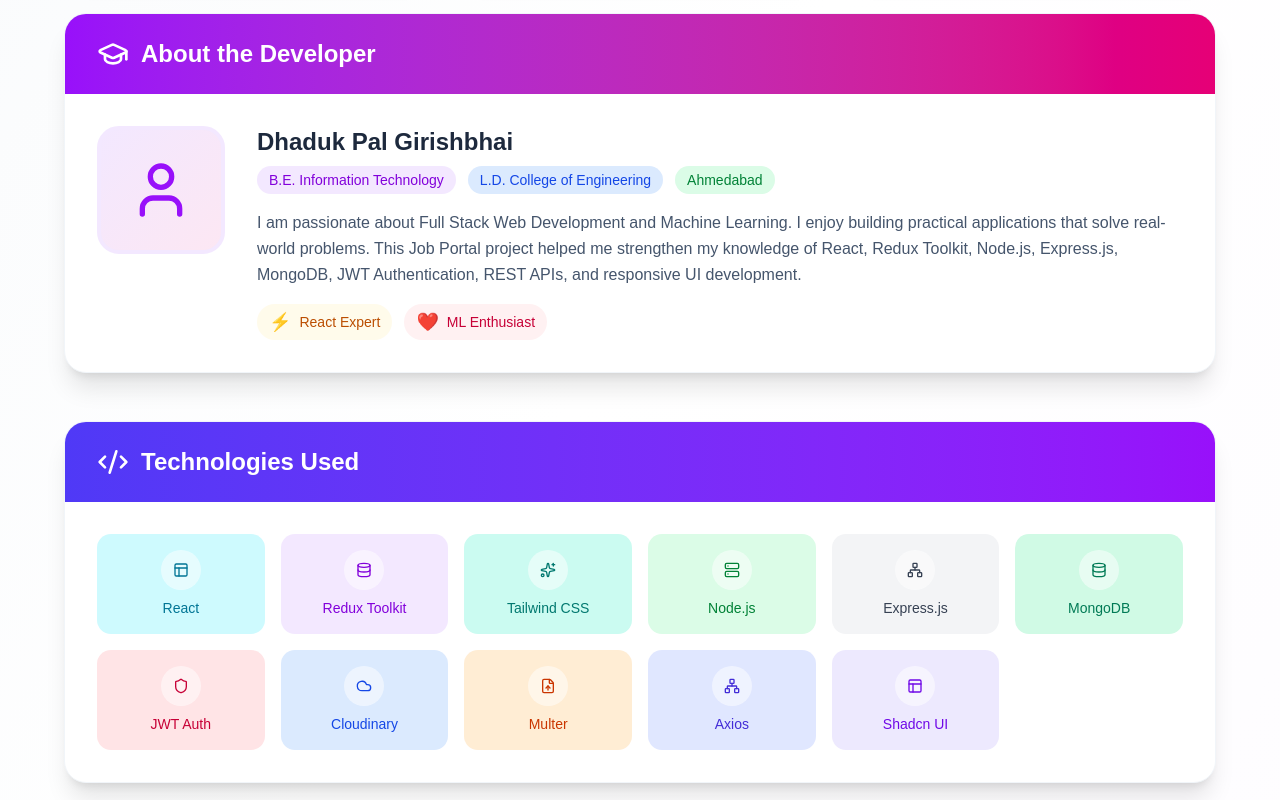
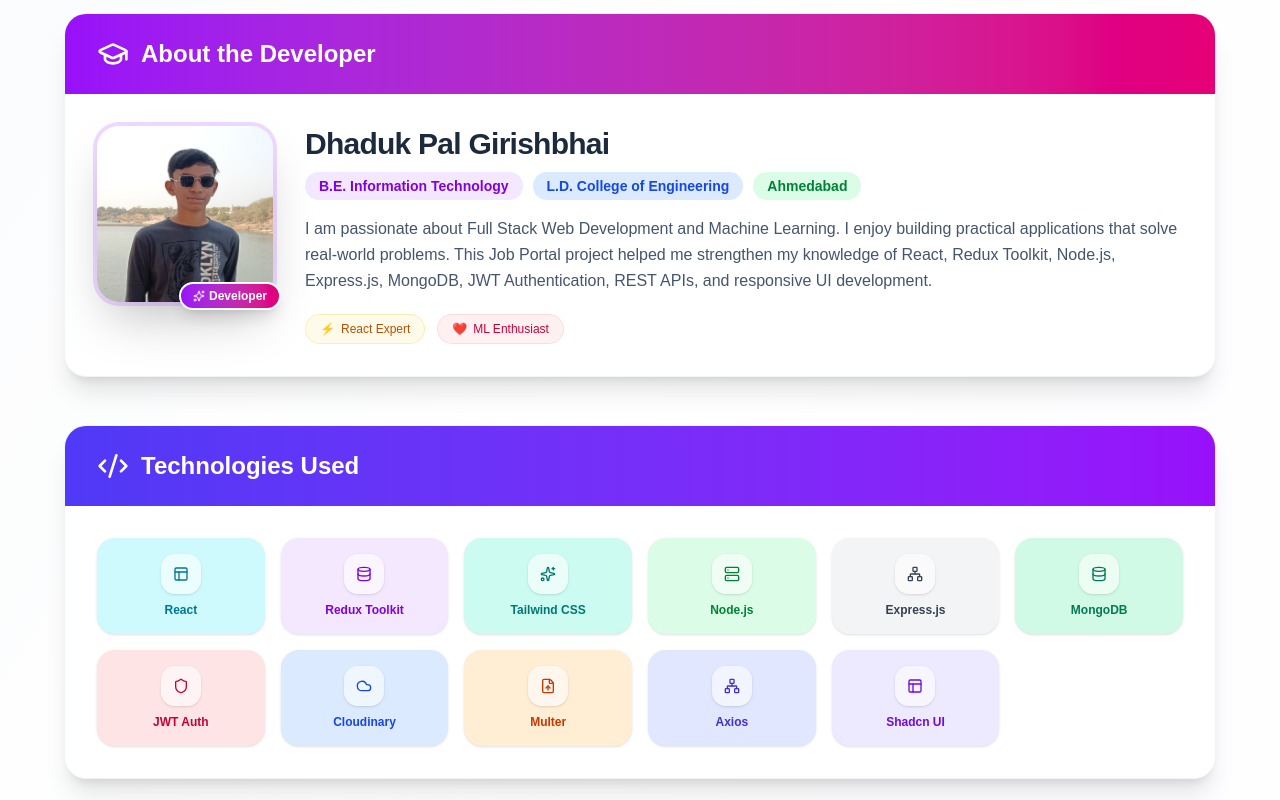
Before and after one commit to paldhaduk7-png/Job-Portal, a React app in the folder frontend/: page /about in a window 1280 px wide. Shown: the part 760-1560 px from the top of the page. Built offline with nearby package versions, Linux system fonts and the light colour scheme; no server answers; the HTML template or start-up script is replaced by a standard one.

Commit message:
Add guest job preview with login barrier

```diff
--- a/frontend/src/about/About.jsx
+++ b/frontend/src/about/About.jsx
@@ -1,4 +1,4 @@
-import React from "react";
+import React, { useState } from "react";
 import {
   Briefcase,
   GraduationCap,
@@ -14,12 +14,13 @@
   Cloud,
   FileUp,
   Network,
-  Smartphone,
 } from "lucide-react";
-
 import { FaGithub, FaLinkedin } from "react-icons/fa";
+import developerPhoto from "@/assets/developer.jpg";
 
 const About = () => {
+  const [imgError, setImgError] = useState(false);
+
   const technologies = [
     { name: "React", icon: <Layout className="w-4 h-4" />, color: "bg-cyan-100 text-cyan-700" },
     { name: "Redux Toolkit", icon: <Database className="w-4 h-4" />, color: "bg-purple-100 text-purple-700" },
@@ -101,7 +102,7 @@
           </div>
         </div>
 
-        {/* Developer Section - Modern Profile Card */}
+        {/* Developer Section - Modern Profile Card with Real Photo */}
         <div className="bg-white rounded-3xl shadow-xl border border-slate-100 overflow-hidden mb-12">
           <div className="bg-gradient-to-r from-purple-600 to-pink-600 px-8 py-6">
             <div className="flex items-center gap-3">
@@ -110,38 +111,61 @@
             </div>
           </div>
           <div className="p-8">
-            <div className="flex flex-col md:flex-row gap-8 items-start">
+            <div className="flex flex-col md:flex-row gap-8 items-center md:items-start">
+
+              {/* Profile Image with Gradient Frame */}
               <div className="flex-shrink-0">
-                <div className="w-32 h-32 bg-gradient-to-br from-purple-100 to-pink-100 rounded-3xl flex items-center justify-center border-4 border-purple-100">
-                  <User className="w-16 h-16 text-purple-600" />
+                <div className="relative group">
+                  <div className="w-36 h-36 sm:w-44 sm:h-44 rounded-3xl overflow-hidden ring-4 ring-purple-500/20 shadow-2xl group-hover:shadow-purple-500/30 transition-all duration-300 group-hover:scale-[1.02] bg-gradient-to-br from-purple-100 to-pink-100">
+                    {!imgError ? (
+                      <img
+                        src={developerPhoto}
+                        alt="Dhaduk Pal Girishbhai"
+                        onError={() => setImgError(true)}
+                        className="w-full h-full object-cover object-top transition-transform duration-500 group-hover:scale-105"
+                      />
+                    ) : (
+                      <div className="w-full h-full flex items-center justify-center">
+                        <User className="w-20 h-20 text-purple-600" />
+                      </div>
+                    )}
+                  </div>
+                  <div className="absolute -bottom-2 -right-2 bg-gradient-to-r from-purple-600 to-pink-600 text-white text-xs font-bold px-3 py-1 rounded-full shadow-lg border-2 border-white flex items-center gap-1">
+                    <Sparkles className="w-3 h-3" />
+                    <span>Developer</span>
+                  </div>
                 </div>
               </div>
-              <div className="flex-1">
-                <h3 className="text-2xl font-bold text-slate-800">Dhaduk Pal Girishbhai</h3>
-                <div className="flex flex-wrap items-center gap-3 mt-2">
-                  <span className="px-3 py-1 bg-purple-100 text-purple-700 rounded-full text-sm font-medium">
+
+              {/* Developer Details */}
+              <div className="flex-1 text-center md:text-left">
+                <h3 className="text-2xl sm:text-3xl font-extrabold text-slate-800 tracking-tight">
+                  Dhaduk Pal Girishbhai
+                </h3>
+                <div className="flex flex-wrap items-center justify-center md:justify-start gap-2.5 mt-2.5">
+                  <span className="px-3.5 py-1 bg-purple-100 text-purple-700 rounded-full text-xs sm:text-sm font-semibold">
                     B.E. Information Technology
                   </span>
-                  <span className="px-3 py-1 bg-blue-100 text-blue-700 rounded-full text-sm font-medium">
+                  <span className="px-3.5 py-1 bg-blue-100 text-blue-700 rounded-full text-xs sm:text-sm font-semibold">
                     L.D. College of Engineering
                   </span>
-                  <span className="px-3 py-1 bg-green-100 text-green-700 rounded-full text-sm font-medium">
+                  <span className="px-3.5 py-1 bg-green-100 text-green-700 rounded-full text-xs sm:text-sm font-semibold">
                     Ahmedabad
                   </span>
                 </div>
-                <p className="text-slate-600 leading-relaxed mt-4">
+                <p className="text-slate-600 leading-relaxed mt-4 text-sm sm:text-base">
                   I am passionate about Full Stack Web Development and Machine Learning.
                   I enjoy building practical applications that solve real-world
                   problems. This Job Portal project helped me strengthen my knowledge of
                   React, Redux Toolkit, Node.js, Express.js, MongoDB, JWT
                   Authentication, REST APIs, and responsive UI development.
                 </p>
-                <div className="flex flex-wrap gap-3 mt-4">
-                  <span className="inline-flex items-center gap-2 px-3 py-1 bg-amber-50 text-amber-700 rounded-full text-sm">
-                    <span className="text-lg">⚡</span> React Expert
+                <div className="flex flex-wrap items-center justify-center md:justify-start gap-3 mt-5">
+                  <span className="inline-flex items-center gap-1.5 px-3.5 py-1.5 bg-amber-50 text-amber-700 border border-amber-200/60 rounded-full text-xs font-medium">
+                    <span>⚡</span> React Expert
                   </span>
-                  <span className="inline-flex items-center gap-2 px-3 py-1 bg-rose-50 text-rose-700 rounded-full text-sm">
-                    <span className="text-lg">❤️</span> ML Enthusiast
+                  <span className="inline-flex items-center gap-1.5 px-3.5 py-1.5 bg-rose-50 text-rose-700 border border-rose-200/60 rounded-full text-xs font-medium">
+                    <span>❤️</span> ML Enthusiast
                   </span>
                 </div>
               </div>
@@ -158,16 +182,16 @@
             </div>
           </div>
           <div className="p-8">
-            <div className="grid grid-cols-2 md:grid-cols-4 lg:grid-cols-6 gap-4">
+            <div className="grid grid-cols-2 sm:grid-cols-3 md:grid-cols-4 lg:grid-cols-6 gap-4">
               {technologies.map((tech) => (
                 <div
                   key={tech.name}
-                  className={`${tech.color} rounded-xl p-4 flex flex-col items-center gap-2 transition-transform hover:scale-105 cursor-default`}
+                  className={`${tech.color} rounded-2xl p-4 flex flex-col items-center gap-2 transition-transform hover:scale-105 cursor-default shadow-sm`}
                 >
-                  <div className="w-10 h-10 bg-white/50 rounded-full flex items-center justify-center">
+                  <div className="w-10 h-10 bg-white/60 rounded-xl flex items-center justify-center shadow-sm">
                     {tech.icon}
                   </div>
-                  <span className="text-sm font-medium text-center">{tech.name}</span>
+                  <span className="text-xs font-semibold text-center">{tech.name}</span>
                 </div>
               ))}
             </div>
@@ -185,7 +209,7 @@
                 href="mailto:paldhaduk7@gmail.com"
                 className="group flex flex-col items-center p-6 rounded-2xl bg-gradient-to-br from-red-50 to-red-100/50 hover:from-red-100 hover:to-red-200/50 transition-all duration-300 border-2 border-transparent hover:border-red-200"
               >
-                <div className="w-16 h-16 bg-gradient-to-br from-red-500 to-rose-500 rounded-2xl flex items-center justify-center mb-4 group-hover:scale-110 transition-transform">
+                <div className="w-16 h-16 bg-gradient-to-br from-red-500 to-rose-500 rounded-2xl flex items-center justify-center mb-4 group-hover:scale-110 transition-transform shadow-lg shadow-red-500/20">
                   <Mail className="w-8 h-8 text-white" />
                 </div>
                 <h3 className="font-semibold text-slate-800">Email</h3>
@@ -199,8 +223,8 @@
                 rel="noreferrer"
                 className="group flex flex-col items-center p-6 rounded-2xl bg-gradient-to-br from-slate-100 to-slate-200/50 hover:from-slate-200 hover:to-slate-300/50 transition-all duration-300 border-2 border-transparent hover:border-slate-300"
               >
-                <div className="w-16 h-16 bg-gradient-to-br from-slate-700 to-slate-900 rounded-2xl flex items-center justify-center mb-4 group-hover:scale-110 transition-transform">
-                <FaGithub className="w-8 h-8 text-white" />
+                <div className="w-16 h-16 bg-gradient-to-br from-slate-700 to-slate-900 rounded-2xl flex items-center justify-center mb-4 group-hover:scale-110 transition-transform shadow-lg shadow-slate-900/20">
+                  <FaGithub className="w-8 h-8 text-white" />
                 </div>
                 <h3 className="font-semibold text-slate-800">GitHub</h3>
                 <p className="text-sm text-slate-600 mt-1">Dhaduk PAL</p>
@@ -208,13 +232,13 @@
               </a>
 
               <a
-               href="mailto:paldhaduk7@gmail.com"
+                href="mailto:paldhaduk7@gmail.com"
                 target="_blank"
                 rel="noreferrer"
                 className="group flex flex-col items-center p-6 rounded-2xl bg-gradient-to-br from-blue-50 to-blue-100/50 hover:from-blue-100 hover:to-blue-200/50 transition-all duration-300 border-2 border-transparent hover:border-blue-200"
               >
-                <div className="w-16 h-16 bg-gradient-to-br from-blue-600 to-cyan-600 rounded-2xl flex items-center justify-center mb-4 group-hover:scale-110 transition-transform">
-                 <FaLinkedin className="w-8 h-8 text-white" />
+                <div className="w-16 h-16 bg-gradient-to-br from-blue-600 to-cyan-600 rounded-2xl flex items-center justify-center mb-4 group-hover:scale-110 transition-transform shadow-lg shadow-blue-600/20">
+                  <FaLinkedin className="w-8 h-8 text-white" />
                 </div>
                 <h3 className="font-semibold text-slate-800">LinkedIn</h3>
                 <p className="text-sm text-slate-600 mt-1">Dhaduk PAL</p>
```
Also changed, not shown: frontend/public/developer.jpg (added), frontend/src/assets/developer.jpg (added).
